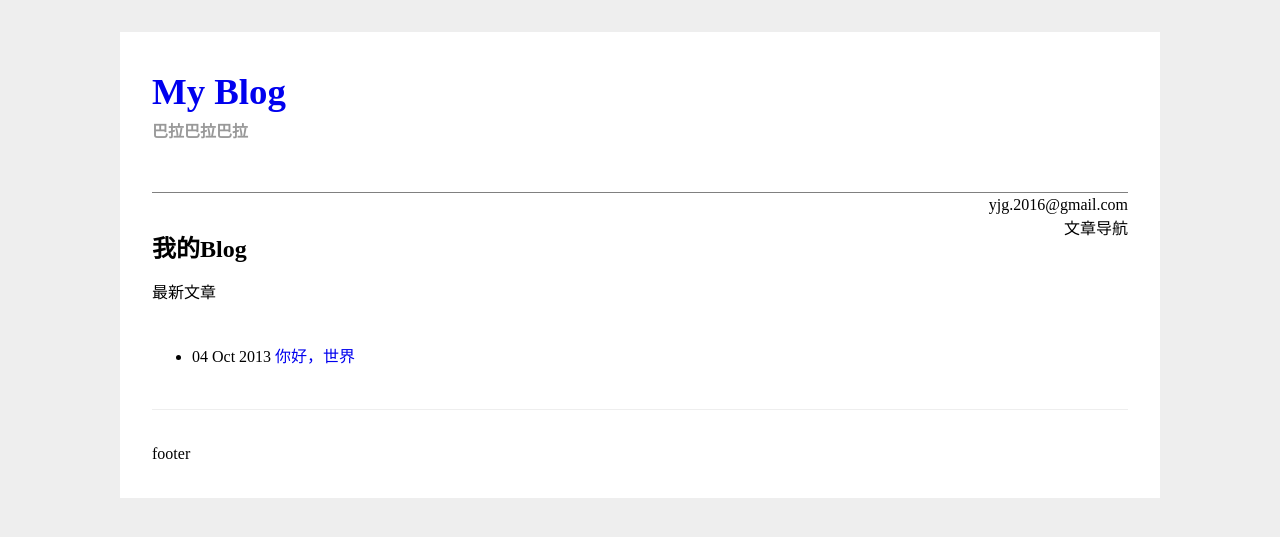
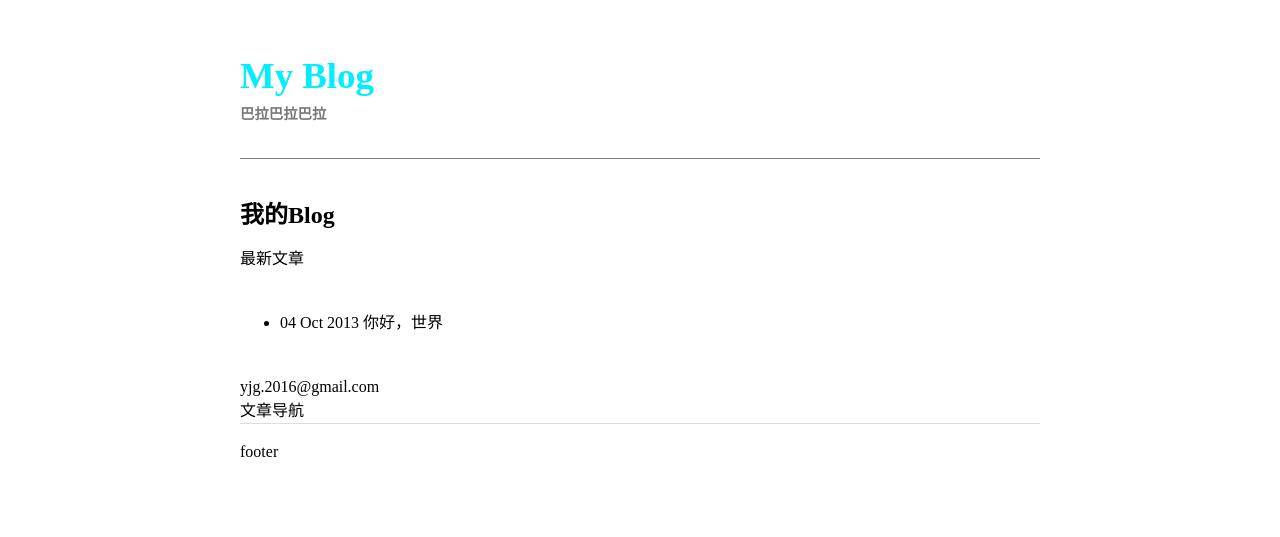
Before and after one commit to leongithub/blog, a Jekyll site: the page built from index.html, in a window 1280 px wide. Shown: the top 537 px of the page. Built offline with Jekyll 4.4.1, drawn with Linux system fonts in a browser that asks for light colours.

Commit message:
update datault.css

```diff
--- a/css/default.css
+++ b/css/default.css
@@ -1,62 +1,49 @@
 body {
-	background-color: #eee;
-	text-align: center;
+	display: block;
 }
 
 a {
+    color: black;
 	text-decoration: none;
 }
 
 a:hover {
-	color: black;
+	color: #e40;
 }
 
 .site {
-    background-color: #fff;
 	line-height: 1.5em;
-	width: 61em;
-	text-align: justify;
+	width: 50em;
 	margin: auto;
-	padding-left: 2em;
-	padding-right: 2em;
+
 }
 
 .site .header {
-    padding-top: 3em;
-    padding-bottom: 3em;
+    padding-top: 2em;
+    padding-bottom: 2em;
 	border-bottom: 1px solid gray;
 }
 
 .site .header .title {
 	font-size: 230%;
 	font-weight: bold;
-	color: blue;
+}
+
+.site .header .title a {
+    color: #0ef;
 }
 
 .site .header .description {
 	margin-top: 1em;
+	font-size: 0.9em;
 	font-weight: bold;
-	color: #999;
-}
-
-.site .content {
-    float: left;
-	width: 70%;
-}
-
-.site .contact {
-	float: right;
-}
-
-.site .sidenav {
-	float: right;
-	clear: right;
+	color: #777;
 }
 
 .site .footer {
     float: bottom;
-    border-top: 1px solid #eee;
+    border-top: 1px solid #ddd;
     clear: both;
-    padding-top: 2em;
+    padding-top: 1em;
     padding-bottom: 2em;
 }
```
